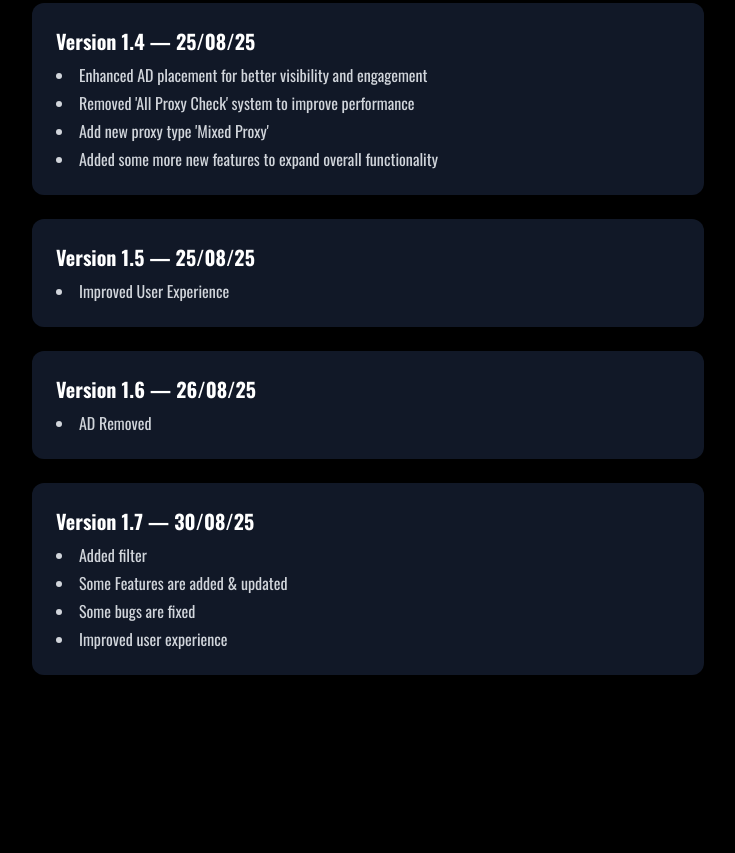
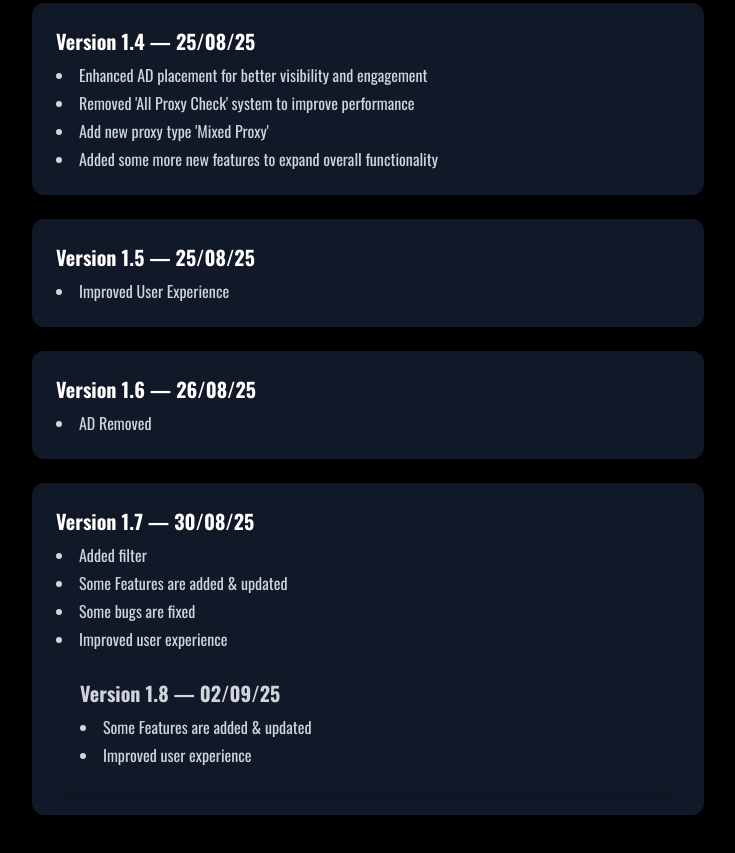
Before and after one commit to bio-frixy/bio-frixy, a plain HTML site: page update-history.html in a window 1280 px wide. Shown: the part 737-1590 px from the top of the page, without its empty margins (272-1007 px from the left). Before the commit the page ends 1452 px from the top, so only its background shows below. Drawn offline with nearby package versions, Linux system fonts and the light colour scheme.

Commit message:
Update update-history.html

```diff
--- a/update-history.html
+++ b/update-history.html
@@ -96,6 +96,12 @@
     <li>Improved user experience</li>
 
 
+          <div class="bg-gray-900 rounded-xl p-6 shadow-md">
+  <h2 class="text-xl font-bold mb-2">Version 1.8 — 02/09/25</h2>
+  <ul class="list-disc list-inside space-y-1 text-gray-300">
+    <li>Some Features are added & updated</li>
+    <li>Improved user experience</li>
+
   </ul>
 </div>
 
```
